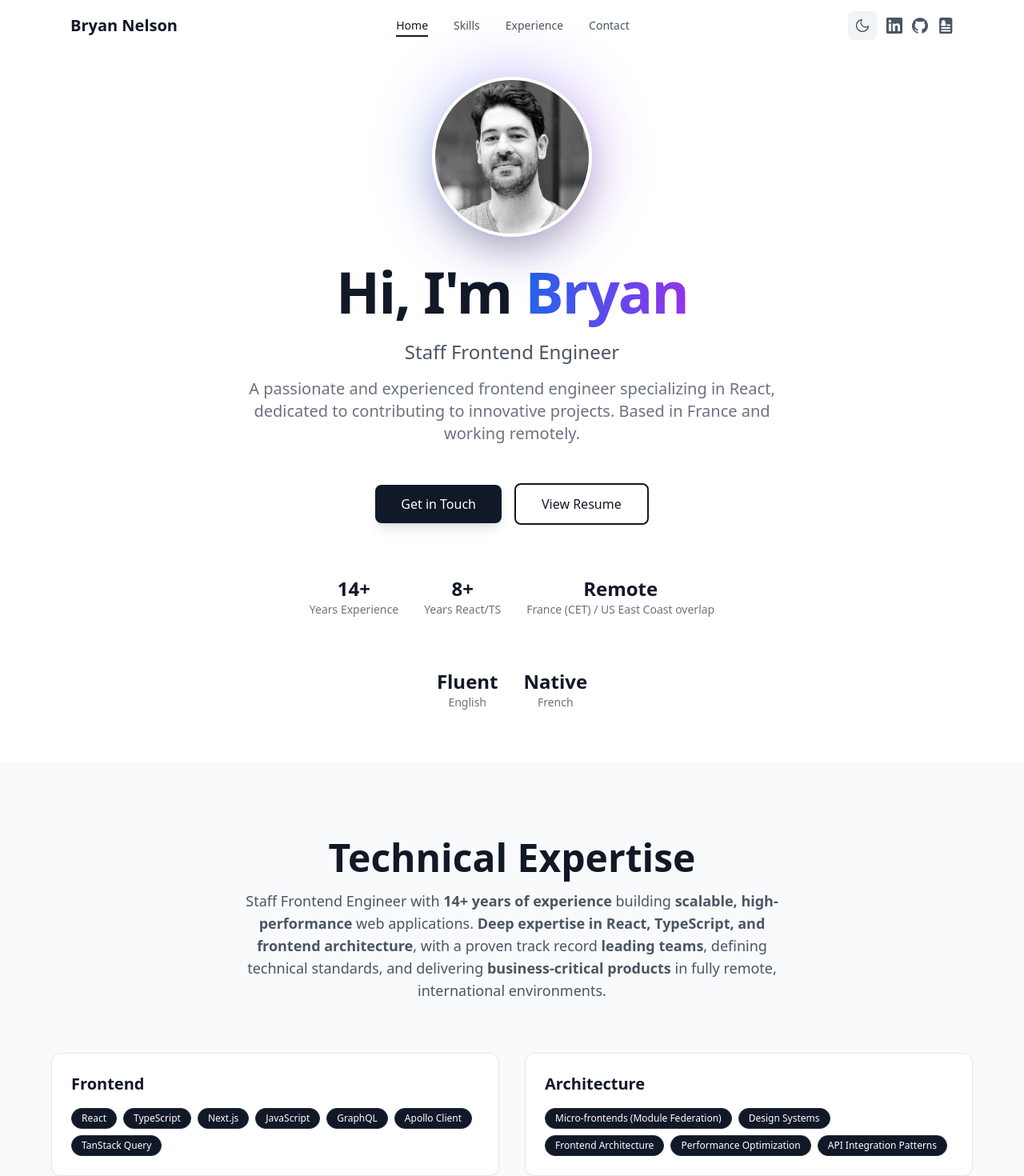
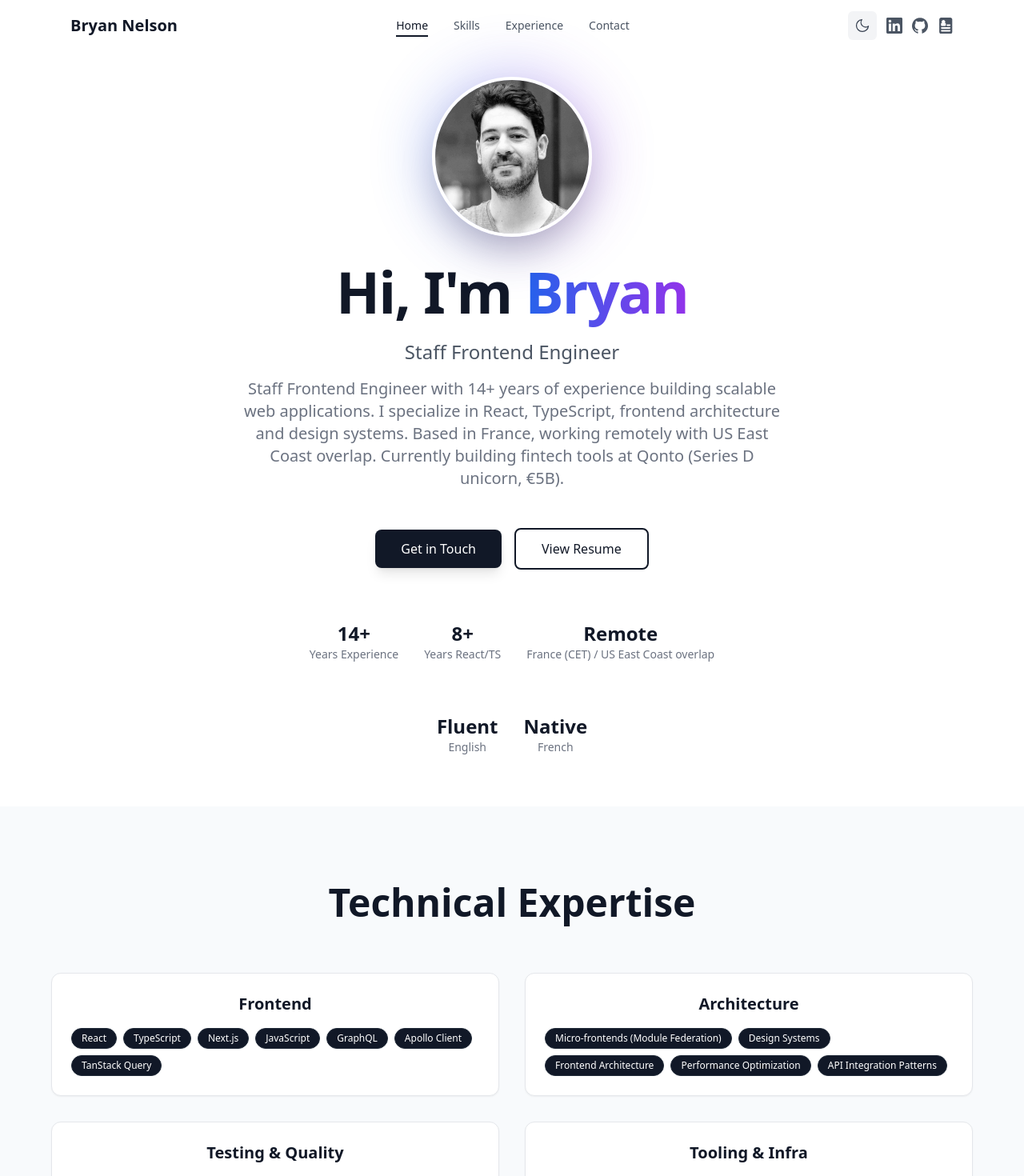
Before and after one commit to kobe13/portfolio, a Next.js app: page / in a window 1280 px wide. Shown: the top 1470 px of the page at 80% size. Built offline with nearby package versions, Linux system fonts and the light colour scheme.

Commit message:
Update data

```diff
--- a/src/app/components/skills-section.tsx
+++ b/src/app/components/skills-section.tsx
@@ -10,16 +10,13 @@ export const SkillsSection = () => {
           <h2 className="text-4xl md:text-5xl font-bold text-foreground mb-4">
             Technical Expertise
           </h2>
-          <p className="text-lg text-gray-600 dark:text-gray-400 max-w-2xl mx-auto">
-            {parse(DATA.keySkills)}
-          </p>
         </div>
 
         <div className="grid md:grid-cols-2 gap-8">
           {DATA.skills.map((category, idx) => (
             <div
               key={idx}
-              className="bg-white dark:bg-slate-800 rounded-xl p-6 shadow-sm border border-gray-200 dark:border-gray-700 hover:shadow-md transition-shadow"
+              className="w-full bg-white dark:bg-slate-800 rounded-xl p-6 shadow-sm border border-gray-200 dark:border-gray-700 hover:shadow-md transition-shadow text-center md:last:col-span-2 md:last:justify-self-center md:last:max-w-[calc((100%-2rem)/2)]"
             >
               <h3 className="text-xl font-semibold text-foreground mb-4">
                 {category.title}
--- a/src/app/data/resume.tsx
+++ b/src/app/data/resume.tsx
@@ -5,9 +5,7 @@ export const DATA = {
   firstName: "Bryan",
   url: "https://portfolio-phi-umber-56.vercel.app/",
   presentation:
-    "A passionate and experienced frontend engineer specializing in React, dedicated to contributing to innovative projects. Based in France and working remotely.",
-  keySkills:
-    "Staff Frontend Engineer with <strong>14+ years of experience</strong> building <strong>scalable, high-performance</strong> web applications. <strong>Deep expertise in React, TypeScript, and frontend architecture</strong>, with a proven track record <strong>leading teams</strong>, defining technical standards, and delivering <strong>business-critical products</strong> in fully remote, international environments.",
+    "Staff Frontend Engineer with 14+ years of experience building scalable web applications. I specialize in React, TypeScript, frontend architecture and design systems. Based in France, working remotely with US East Coast overlap. Currently building fintech tools at Qonto (Series D unicorn, €5B).",
   skills: [
     {
       title: "Frontend",
--- a/src/app/layout.tsx
+++ b/src/app/layout.tsx
@@ -27,7 +27,7 @@ export const metadata: Metadata = {
     icon: "/favicon.svg",
   },
   openGraph: {
-    title: "Bryan Nelson - Lead Frontend Engineer",
+    title: "Bryan Nelson - Staff Frontend Engineer",
     description:
       "Staff Frontend Engineer with 14+ years of experience specializing in React, TypeScript, and modern web technologies. Based in France, working remotely.",
     url: "https://portfolio-phi-umber-56.vercel.app/",
```
